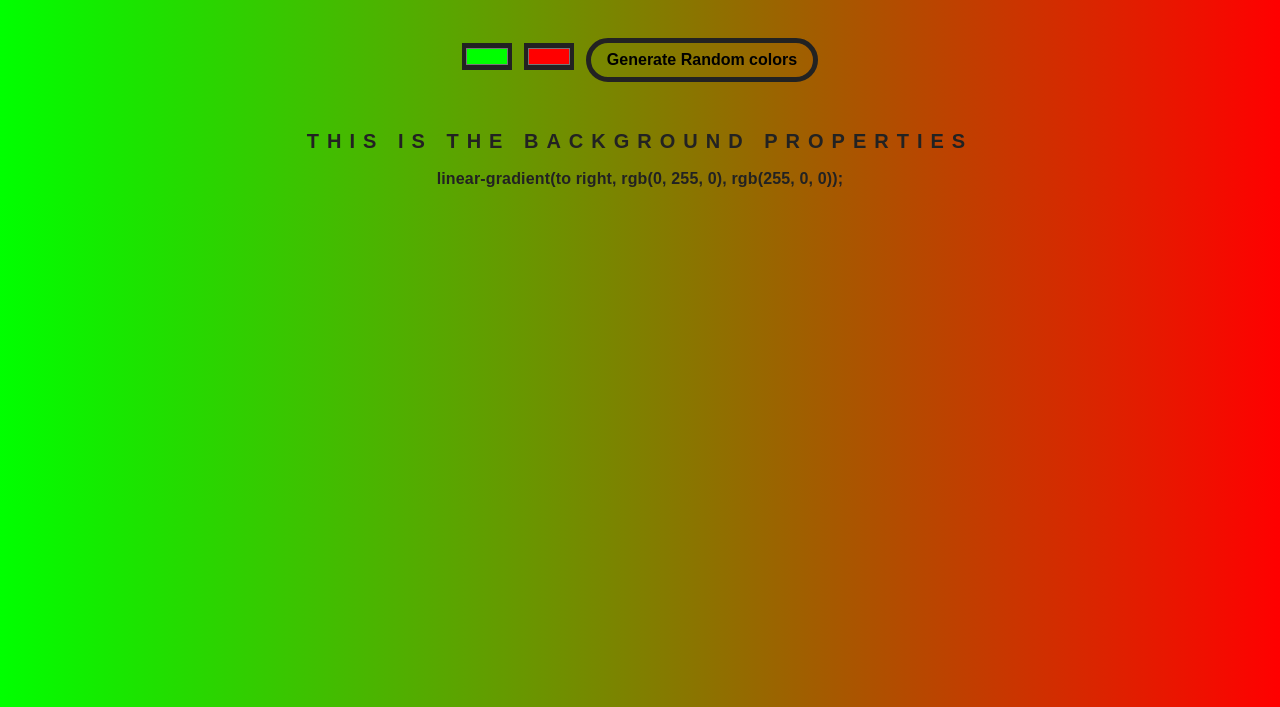
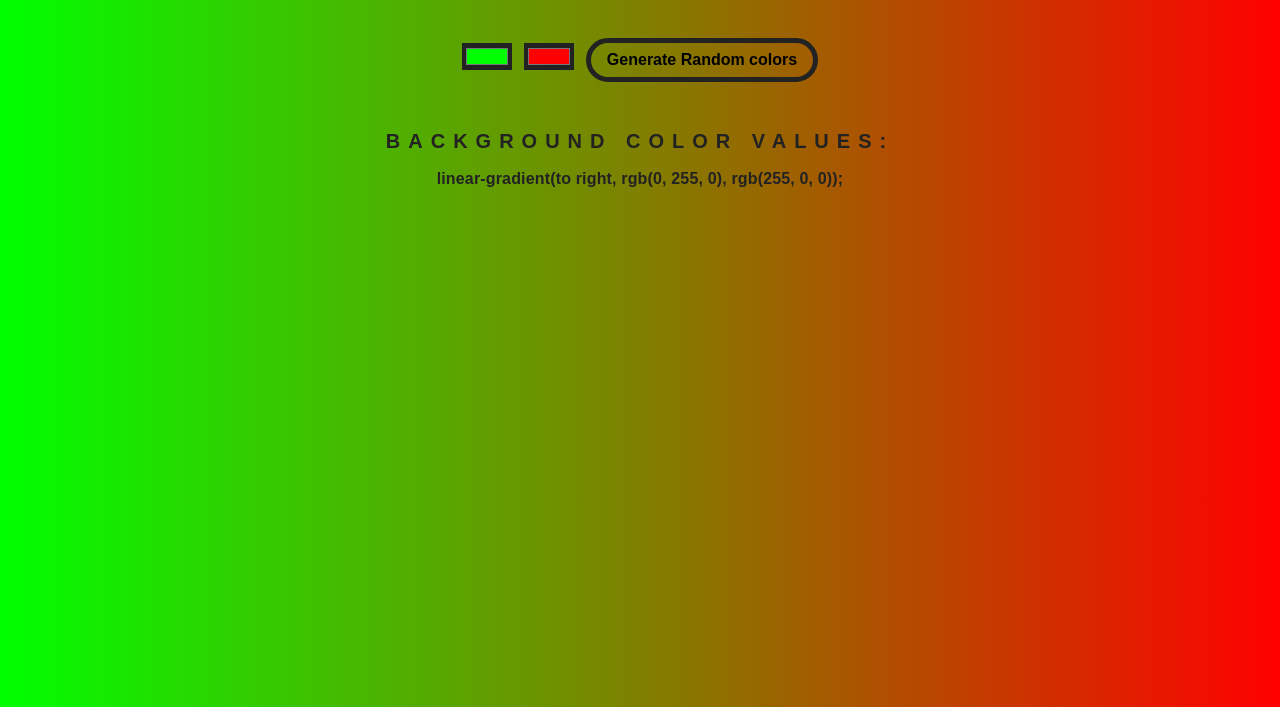
Before and after one commit to Rahul-Ramrakhyani/Background-Generator, a plain HTML site: page index.html in a window 1280 px wide. Shown: the part 93-800 px from the top of the page. Drawn offline with Linux system fonts and the light colour scheme.

Commit message:
minor changes in the text

```diff
--- a/Bgstyle.css
+++ b/Bgstyle.css
@@ -45,10 +45,10 @@ h3 {
     transition: ease-in-out 200ms;
 }
 
-.random:hover {
+/*.random:hover {
     color: #eee;
     background-color: #222;
-}
+}*/
 
 [type="color"] {
     background-color: #222;
--- a/index.html
+++ b/index.html
@@ -20,7 +20,7 @@
 <input class="color2" type="color" name="color2" value="#ff0000">
 <button class="random">Generate Random colors</button>
 
-<h2>This is the Background Properties</h2>
+<h2>Background Color values:</h2>
 
 <h3></h3>
 
```
